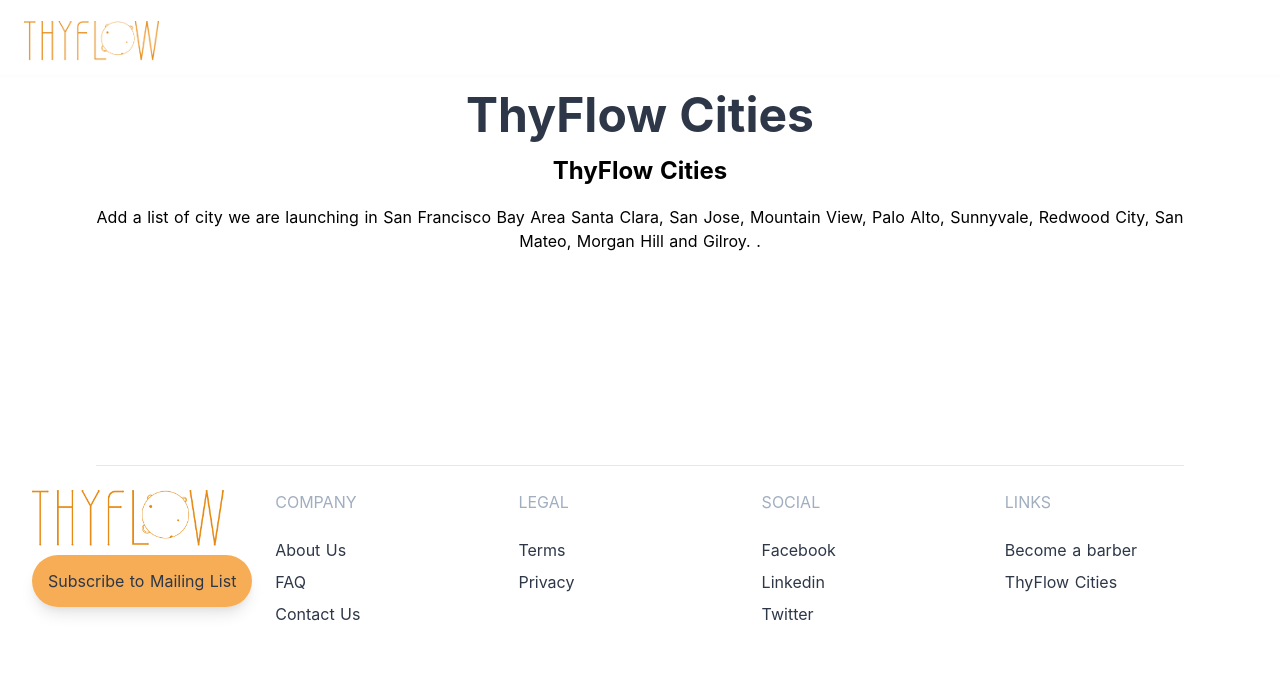
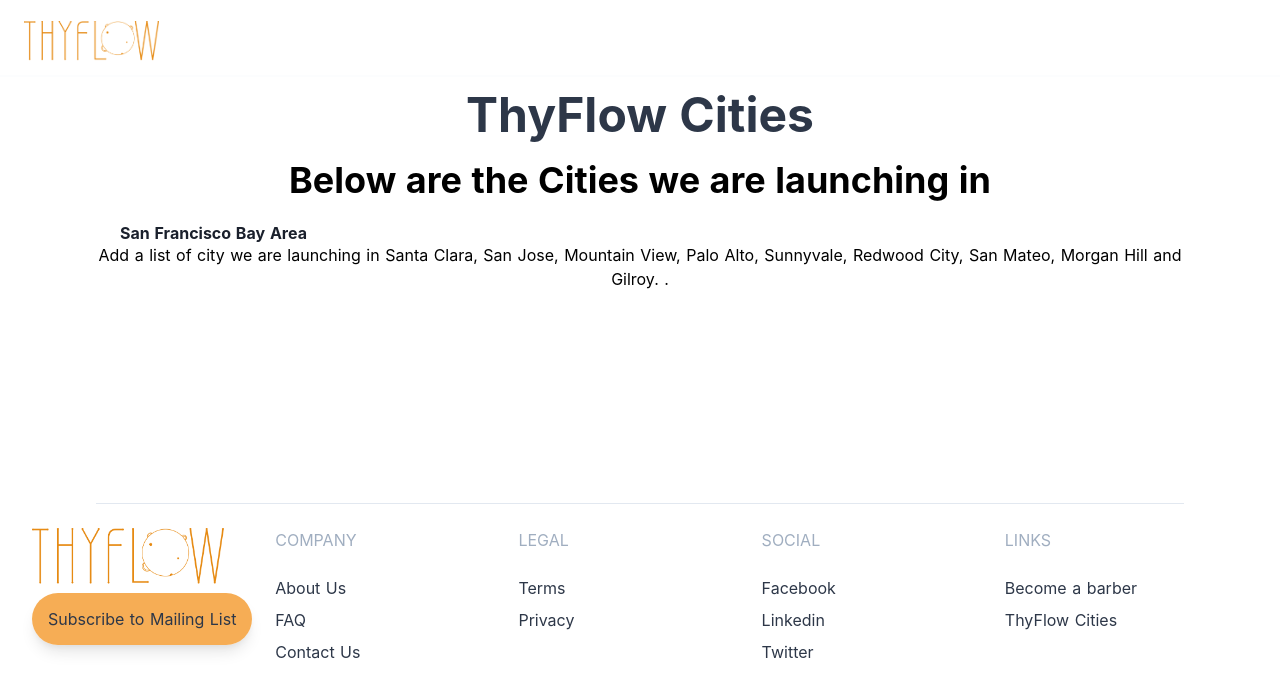
Before and after one commit to ThyFlow-Inc/thyflow2, a Nuxt app: page /suggest in a window 1280 px wide. Shown: the top 698 px of the page. Built offline with nearby package versions, Linux system fonts and the light colour scheme.

Commit message:
Working on suggest page :page:

```diff
--- a/pages/suggest.vue
+++ b/pages/suggest.vue
@@ -7,10 +7,12 @@
           class="w-full my-2 text-5xl font-bold leading-tight text-center text-gray-800"
         >ThyFlow Cities</h1>
 
-        <div class="mb-4 text-2xl font-bold text-center">ThyFlow Cities</div>
+        <div
+          class="mb-4 text-3xl font-bold text-center xl:text-4xl"
+        >Below are the Cities we are launching in</div>
+        <h3 class="leading-tight font-bold px-6 text-gray-900">San Francisco Bay Area</h3>
         <p class="text-center">
           Add a list of city we are launching in
-          San Francisco Bay Area
           Santa Clara, San Jose, Mountain View, Palo Alto, Sunnyvale, Redwood City, San Mateo, Morgan Hill and Gilroy. .
         </p>
       </div>
```
